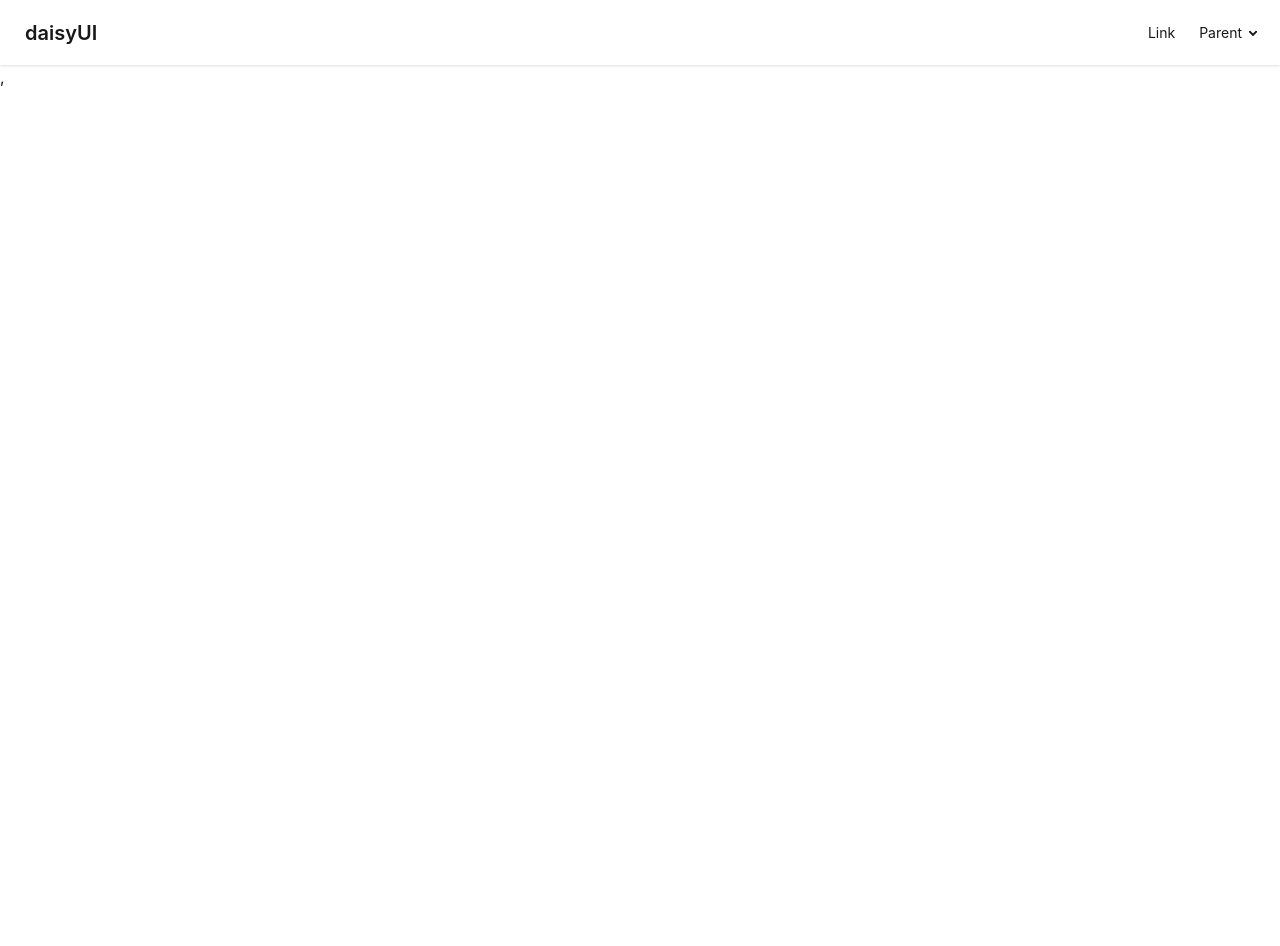
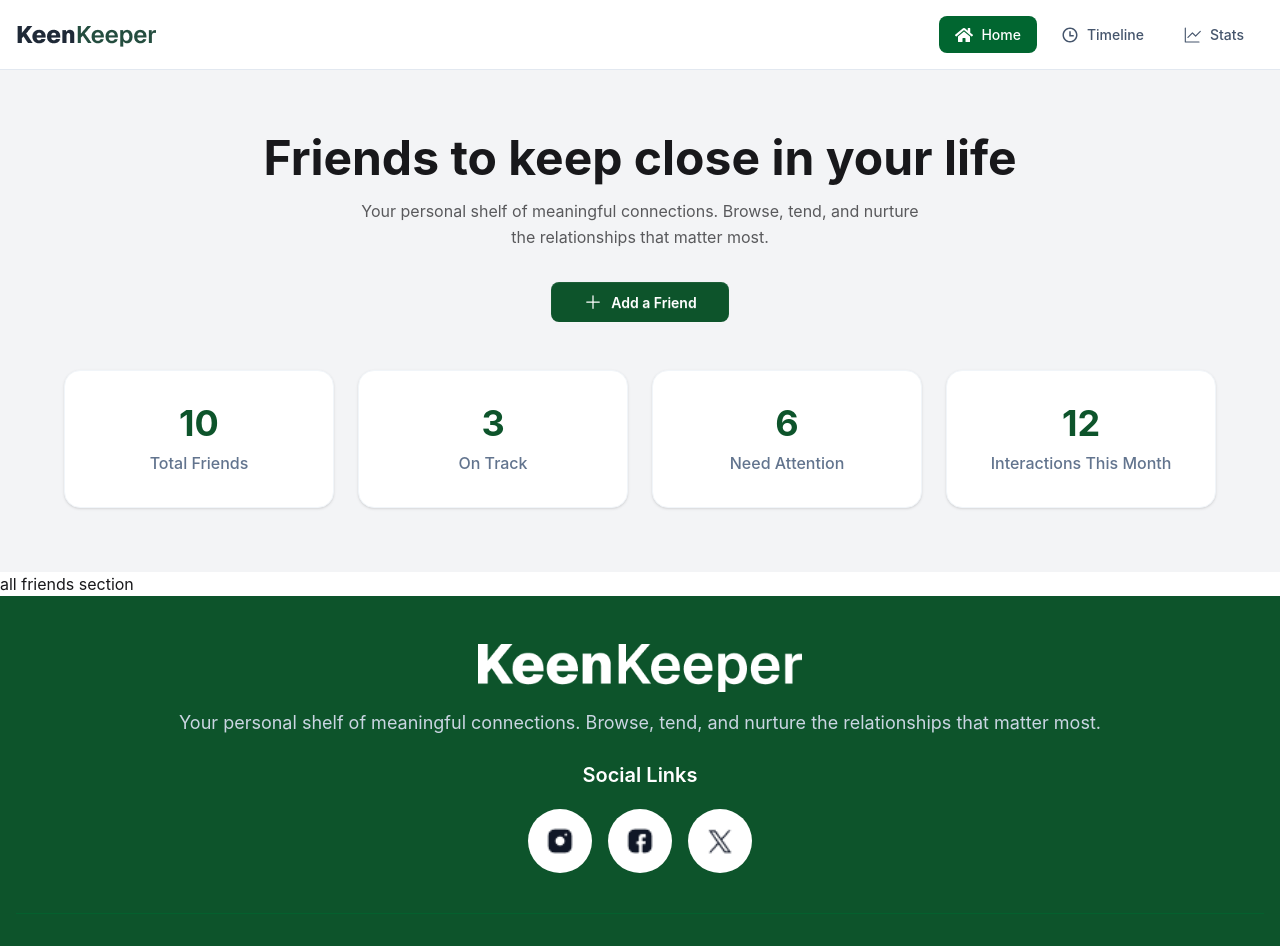
Before and after one commit to SadAfrin/PH-A7-keen-keeper, a React (Vite) app: page / in a window 1280 px wide. Shown: the top 946 px of the page. Before the commit the page ends 800 px from the top, so only its background shows below. Built offline with nearby package versions, Linux system fonts and the light colour scheme.

Commit message:
navbar, footer, banner added and timeline/stats routes created, friends section created

```diff
--- /dev/null
+++ b/src/components/home/Banner.jsx
@@ -0,0 +1,53 @@
+import React from 'react';
+import { HiPlus } from "react-icons/hi2";
+
+const Banner = () => {
+    return (
+        <div className="bg-gray-100 py-16 px-4">
+            <div className="container mx-auto text-center">
+
+                <div className="mx-auto mb-12">
+                    <h1 className="text-4xl md:text-5xl font-bold mb-4">
+                        Friends to keep close in your life
+                    </h1>
+                    <p className="opacity-70 text-sm md:text-base leading-relaxed mb-8 max-w-xl mx-auto">
+                        Your personal shelf of meaningful connections. Browse, tend, and nurture the relationships that matter most.
+                    </p>
+                    <button className="btn bg-green-900 hover:bg-green-800 text-white border-none px-8 rounded-lg flex items-center gap-2 mx-auto transition-all">
+                        <HiPlus className="text-xl" />
+                        Add a Friend
+                    </button>
+                </div>
+
+
+                <div className="grid grid-cols-1 sm:grid-cols-2 lg:grid-cols-4 gap-6 max-w-6xl mx-auto">
+                    {/* Card 1 */}
+                    <div className="bg-white p-8 rounded-2xl shadow-sm border border-slate-100 flex flex-col items-center justify-center">
+                        <h2 className="text-4xl font-bold text-green-900 mb-2">10</h2>
+                        <p className="text-slate-500 font-medium">Total Friends</p>
+                    </div>
+
+                    {/* Card 2 */}
+                    <div className="bg-white p-8 rounded-2xl shadow-sm border border-slate-100 flex flex-col items-center justify-center">
+                        <h2 className="text-4xl font-bold text-green-900 mb-2">3</h2>
+                        <p className="text-slate-500 font-medium">On Track</p>
+                    </div>
+
+                    {/* Card 3 */}
+                    <div className="bg-white p-8 rounded-2xl shadow-sm border border-slate-100 flex flex-col items-center justify-center">
+                        <h2 className="text-4xl font-bold text-green-900 mb-2">6</h2>
+                        <p className="text-slate-500 font-medium">Need Attention</p>
+                    </div>
+
+                    {/* Card 4 */}
+                    <div className="bg-white p-8 rounded-2xl shadow-sm border border-slate-100 flex flex-col items-center justify-center">
+                        <h2 className="text-4xl font-bold text-green-900 mb-2">12</h2>
+                        <p className="text-slate-500 font-medium">Interactions This Month</p>
+                    </div>
+                </div>
+            </div>
+        </div>
+    );
+};
+
+export default Banner;
--- /dev/null
+++ b/src/components/home/yourFriends/AllFriends.jsx
@@ -0,0 +1,11 @@
+import React from 'react';
+
+const AllFriends = () => {
+    return (
+        <div>
+            all friends section
+        </div>
+    );
+};
+
+export default AllFriends;
--- /dev/null
+++ b/src/components/shared/Footer.jsx
@@ -0,0 +1,53 @@
+import React from 'react';
+import Logoxl from "../../assets/logo-xl.png";
+import InstagramIcon from "../../assets/instagram.png";
+import FacebookIcon from "../../assets/facebook.png";
+import TwitterIcon from "../../assets/twitter.png";
+
+const Footer = () => {
+    const socialLinkStyles = "bg-white p-1 rounded-full flex items-center justify-center hover:bg-green-100 transition-colors";
+
+    const iconStyles = "h-14 w-14 object-contain";
+
+    return (
+        <footer className="bg-green-900 text-slate-300 py-12 px-4 mt-auto">
+            <div className="container mx-auto flex flex-col items-center text-center">
+
+                <div className="mb-6">
+                    <img src={Logoxl} alt="KeenKeeper" className="h-12 mb-4 mx-auto" />
+                    <p className="text-lg leading-relaxed">
+                        Your personal shelf of meaningful connections. Browse, tend, and nurture the relationships that matter most.
+                    </p>
+                </div>
+
+                <div className="mb-10">
+                    <h3 className="text-white font-semibold mb-5 text-xl">Social Links</h3>
+                    <div className="flex gap-4">
+                        <a href="#" className={socialLinkStyles} aria-label="Instagram">
+                            <img src={InstagramIcon} alt="Instagram" className={iconStyles} />
+                        </a>
+                        <a href="#" className={socialLinkStyles} aria-label="Facebook">
+                            <img src={FacebookIcon} alt="Facebook" className={iconStyles} />
+                        </a>
+                        <a href="#" className={socialLinkStyles} aria-label="Twitter">
+                            <img src={TwitterIcon} alt="Twitter" className={iconStyles} />
+                        </a>
+                    </div>
+                </div>
+
+                {/* 3. Bottom Bar: Copyright and Legal */}
+                <div className="w-full border-t border-green-800 pt-8 flex flex-col md:flex-row justify-between items-center text-xs opacity-70">
+                    <p>© {new Date().getFullYear()} KeenKeeper. All rights reserved.</p>
+
+                    <nav className="flex gap-6 mt-4 md:mt-0">
+                        <a href="#" className="hover:text-white transition-colors">Privacy Policy</a>
+                        <a href="#" className="hover:text-white transition-colors">Terms of Service</a>
+                        <a href="#" className="hover:text-white transition-colors">Cookies</a>
+                    </nav>
+                </div>
+            </div>
+        </footer>
+    );
+};
+
+export default Footer;
--- a/src/components/shared/navbar/Navbar.jsx
+++ b/src/components/shared/navbar/Navbar.jsx
@@ -1,24 +1,65 @@
 import React from 'react';
+import { NavLink, Link } from 'react-router';
+import { FaHome } from "react-icons/fa";
+import { RiTimeLine } from "react-icons/ri";
+import { GoGraph } from "react-icons/go";
+import Logo from "../../../assets/logo.png";
 
 const Navbar = () => {
+    const navLinkStyles = ({ isActive }) =>
+        `flex items-center gap-2 px-4 py-2 rounded-lg font-medium transition-all ${
+            isActive
+            ? "bg-green-800 text-white"
+            : "text-slate-600 hover:bg-green-100 hover:text-green-800"
+        }`;
+
+    const links = (
+        <>
+            <li>
+                <NavLink to="/" className={navLinkStyles}>
+                    <FaHome className="text-lg" />
+                    <span>Home</span>
+                </NavLink>
+            </li>
+            <li>
+                <NavLink to="/timeline" className={navLinkStyles}>
+                    <RiTimeLine className="text-lg" />
+                    <span>Timeline</span>
+                </NavLink>
+            </li>
+            <li>
+                <NavLink to="/stats" className={navLinkStyles}>
+                    <GoGraph className="text-lg" />
+                    <span>Stats</span>
+                </NavLink>
+            </li>
+        </>
+    );
+
     return (
-        <div>
-            <div className="navbar bg-base-100 shadow-sm">
-                <div className="flex-1">
-                    <a className="btn btn-ghost text-xl">daisyUI</a>
+        <div className="bg-white border-b border-slate-200 shadow-sm">
+            <div className="navbar container mx-auto px-4">
+                {/* Logo Section */}
+                <div className="navbar-start">
+                    <div className="dropdown">
+                        <div tabIndex={0} role="button" className="btn btn-ghost lg:hidden">
+                            <svg xmlns="http://www.w3.org/2000/svg" className="h-5 w-5" fill="none" viewBox="0 0 24 24" stroke="currentColor">
+                                <path strokeLinecap="round" strokeLinejoin="round" strokeWidth="2" d="M4 6h16M4 12h8m-8 6h16" />
+                            </svg>
+                        </div>
+                        <ul tabIndex={0} className="menu menu-sm dropdown-content mt-3 z-[1] p-2 shadow bg-base-100 rounded-box w-52 gap-2">
+                            {links}
+                        </ul>
+                    </div>
+                    <Link to="/" className="">
+                        <img src={Logo} alt="Logo" />
+                    </Link>
                 </div>
-                <div className="flex-none">
-                    <ul className="menu menu-horizontal px-1">
-                    <li><a>Link</a></li>
-                    <li>
-                        <details>
-                        <summary>Parent</summary>
-                        <ul className="bg-base-100 rounded-t-none p-2">
-                            <li><a>Link 1</a></li>
-                            <li><a>Link 2</a></li>
-                        </ul>
-                        </details>
-                    </li>
+
+                {/* Desktop Menu */}
+                <div className="navbar-end hidden lg:flex">
+                    <ul className="menu menu-horizontal px-1 gap-2">
+                        {links}
                     </ul>
                 </div>
             </div>
--- a/src/layout/MainLayout.jsx
+++ b/src/layout/MainLayout.jsx
@@ -1,12 +1,14 @@
 import React from 'react';
 import Navbar from '../components/shared/navbar/Navbar';
-// import { Outlet } from 'react-router';
+import { Outlet } from 'react-router';
+import Footer from '../components/shared/Footer';
 
 const MainLayout = () => {
     return (
         <div>
             <Navbar />
-            {/* <Outlet /> */}
+            <Outlet />
+            <Footer />
         </div>
     );
 };
--- /dev/null
+++ b/src/pages/home/Home.jsx
@@ -0,0 +1,17 @@
+import React from 'react';
+import Banner from '../../components/home/Banner';
+import AllFriends from '../../components/home/yourFriends/AllFriends';
+
+const Home = () => {
+    return (
+        <div>
+            <Banner />
+            <AllFriends />
+
+
+
+        </div>
+    );
+};
+
+export default Home;
```
Also changed, not shown: src/routes/Routes.jsx (+10 -1 lines).
